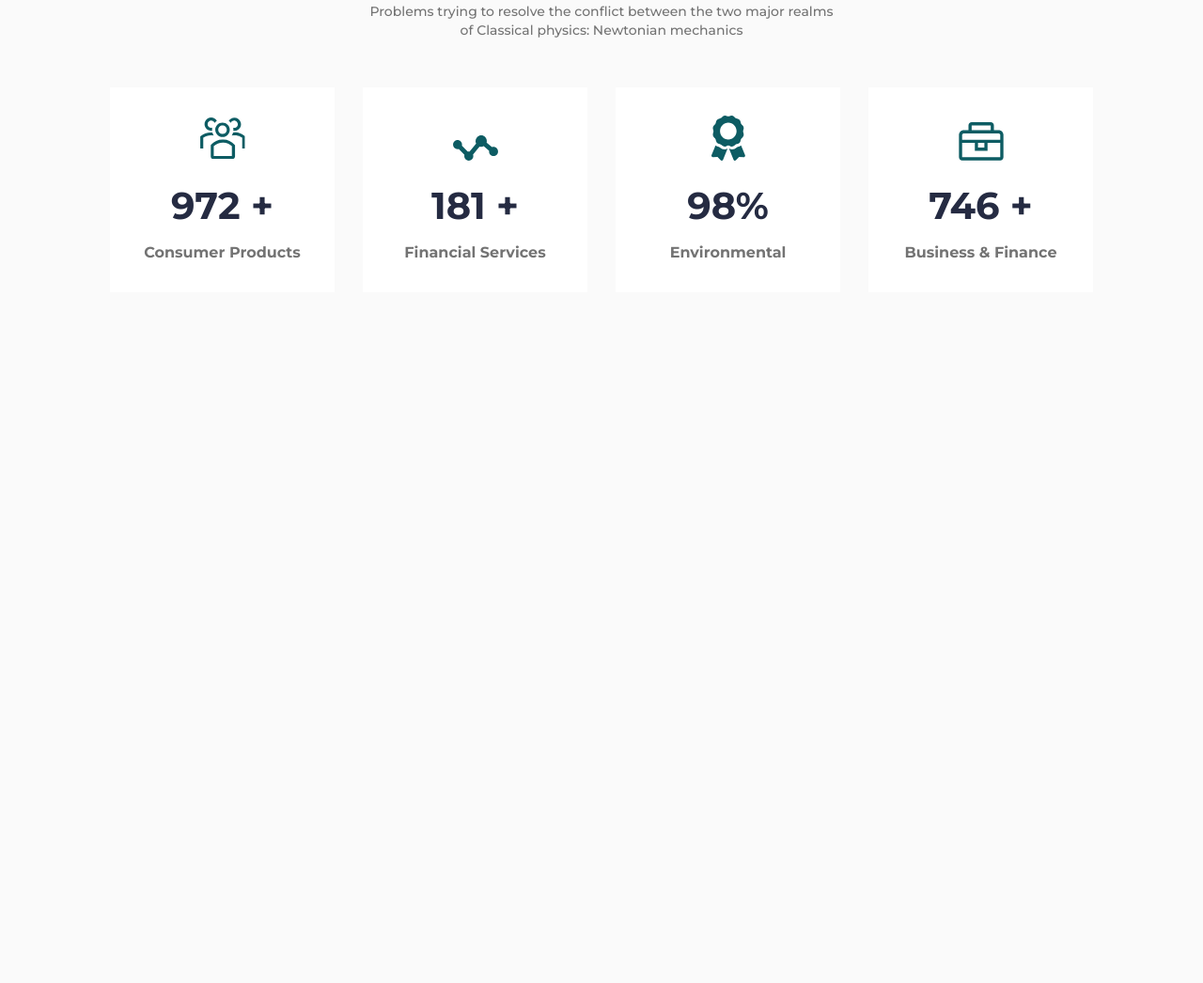
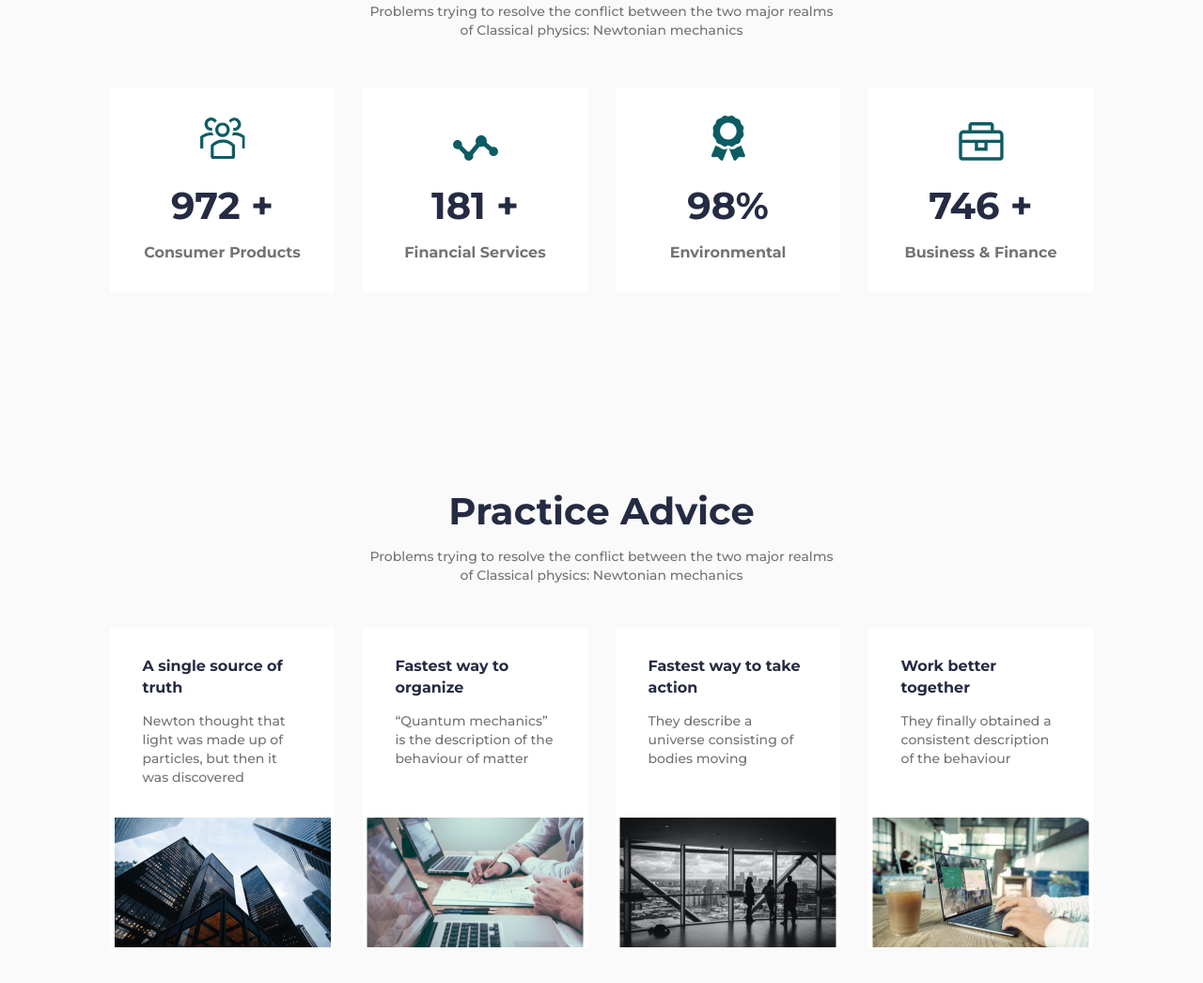
Before and after one commit to yafox3/relvise-responsive, a plain HTML site: page index.html in a window 1280 px wide. Shown: the part 1074-2120 px from the top of the page at 94% size. Before the commit the page ends 1385 px from the top, so only its background shows below. Drawn offline with Linux system fonts and the light colour scheme.

Commit message:
Сверстан блок features, сделан адаптив

```diff
--- a/index.html
+++ b/index.html
@@ -102,7 +102,7 @@
 							</p>
 						</div>
 					</div>
-					<!-- /.section__header -->
+					<!-- /.section-header -->
 
 					<div class="experience__cards">
 
@@ -139,6 +139,81 @@
 			</section>
 			<!-- /.experience -->
 
+			<section class="features">
+
+				<div class="features__header section-header">
+					<h2 class="section-header__title title">Practice Advice</h2>
+					<div class="section-header__subtitle subtitle">
+						<p>
+							Problems trying to resolve the conflict between the two major realms<br>
+							of Classical physics: Newtonian mechanics
+						</p>
+					</div>
+				</div>
+				<!-- /.section__header -->
+
+				<div class="container">
+					<div class="features__cards">
+						<div class="features__card">
+							<div class="features__title title">A single source of truth</div>
+							<div class="features__subtitle subtitle">
+								<p>
+									Newton thought that
+									light was made up of
+									particles, but then it
+									was discovered
+								</p>
+							</div>
+							<div class="features__img"><img src="img/features/1.jpg" alt=""></div>
+						</div>
+						<!-- /.features__card -->
+
+						<div class="features__card">
+							<div class="features__title title">Fastest way to organize</div>
+							<div class="features__subtitle subtitle">
+								<p>
+									<q>Quantum mechanics</q>
+									is the description of the
+									behaviour of matter
+								</p>
+							</div>
+							<div class="features__img"><img src="img/features/2.jpg" alt=""></div>
+						</div>
+						<!-- /.features__card -->
+
+						<div class="features__card">
+							<div class="features__title title">Fastest way to take action</div>
+							<div class="features__subtitle subtitle">
+								<p>
+									They describe a
+									universe consisting of
+									bodies moving
+								</p>
+							</div>
+							<div class="features__img"><img src="img/features/3.jpg" alt=""></div>
+						</div>
+						<!-- /.features__card -->
+
+						<div class="features__card">
+							<div class="features__title title">Work better together</div>
+							<div class="features__subtitle subtitle">
+								<p>
+									They finally obtained
+									a consistent description
+									of the behaviour
+								</p>
+							</div>
+							<div class="features__img"><img src="img/features/4.jpg" alt=""></div>
+						</div>
+						<!-- /.features__card -->
+
+					</div>
+					<!-- /.features__cards -->
+				</div>
+
+			</section>
+			<!-- /.features -->
+
 		</main>
 		<!-- /.main -->
 
--- a/scss/style.scss
+++ b/scss/style.scss
@@ -270,10 +270,21 @@ body {
     }
     &__subtitle {
     }
+
+    @media (max-width: 520px) {
+        &__subtitle {
+            font-size: 12px;
+        }
+
+        &__title {
+            font-size: 30px;
+        }
+    }
 }
 
 // -----+ Experience +--------------------------------------------------------
 .experience {
+    margin-bottom: 80px;
 
     &__header {
         margin-bottom: 50px;
@@ -324,3 +335,78 @@ body {
         }
     }
 }
+
+// -----+ Features +--------------------------------------------------------
+.features {
+    padding-top: 125px;
+    margin-bottom: 100px;
+    // .features__header
+    &__header {
+        margin-bottom: 45px;
+    }
+
+    // .features__cards
+    &__cards {
+        display: flex;
+        gap: 30px
+    }
+
+    // .features__card
+    &__card {
+        background: #fff;
+        flex: 0 1 25%;
+        display: flex;
+        flex-direction: column;
+        min-height: 340px;
+    }
+
+    // .features__title
+    &__title {
+        padding-top: 30px;
+        font-size: 16px;
+        margin: 0 auto;
+        max-width: 170px;
+    }
+
+    // .features__subtitle
+    &__subtitle {
+        margin: 15px auto 30px;
+        max-width: 170px;
+        flex: 1 1 auto;
+    }
+
+    // .features__img
+    &__img {
+        img {
+            max-width: 100%;
+        }
+        margin: 0 auto;
+    }
+
+
+    @media (max-width: 900px) {
+        & {
+            padding-top: 70px;
+        }
+        &__cards {
+            flex-wrap: wrap;
+            align-items: center;
+            justify-content: center;
+        }
+        &__card {
+            flex: 0 1 auto;
+        }
+    }
+
+    @media (max-width: 767px) {
+        & {
+            padding-top: 50px;
+        }
+    }
+
+    @media (max-width: 520px) {
+        & {
+            padding-top: 30px;
+        }
+    }
+}
```
Also changed, not shown: css/style.css, img/features/1.jpg (added), img/features/2.jpg (added), img/features/3.jpg (added), img/features/4.jpg (added), 1 other file.
